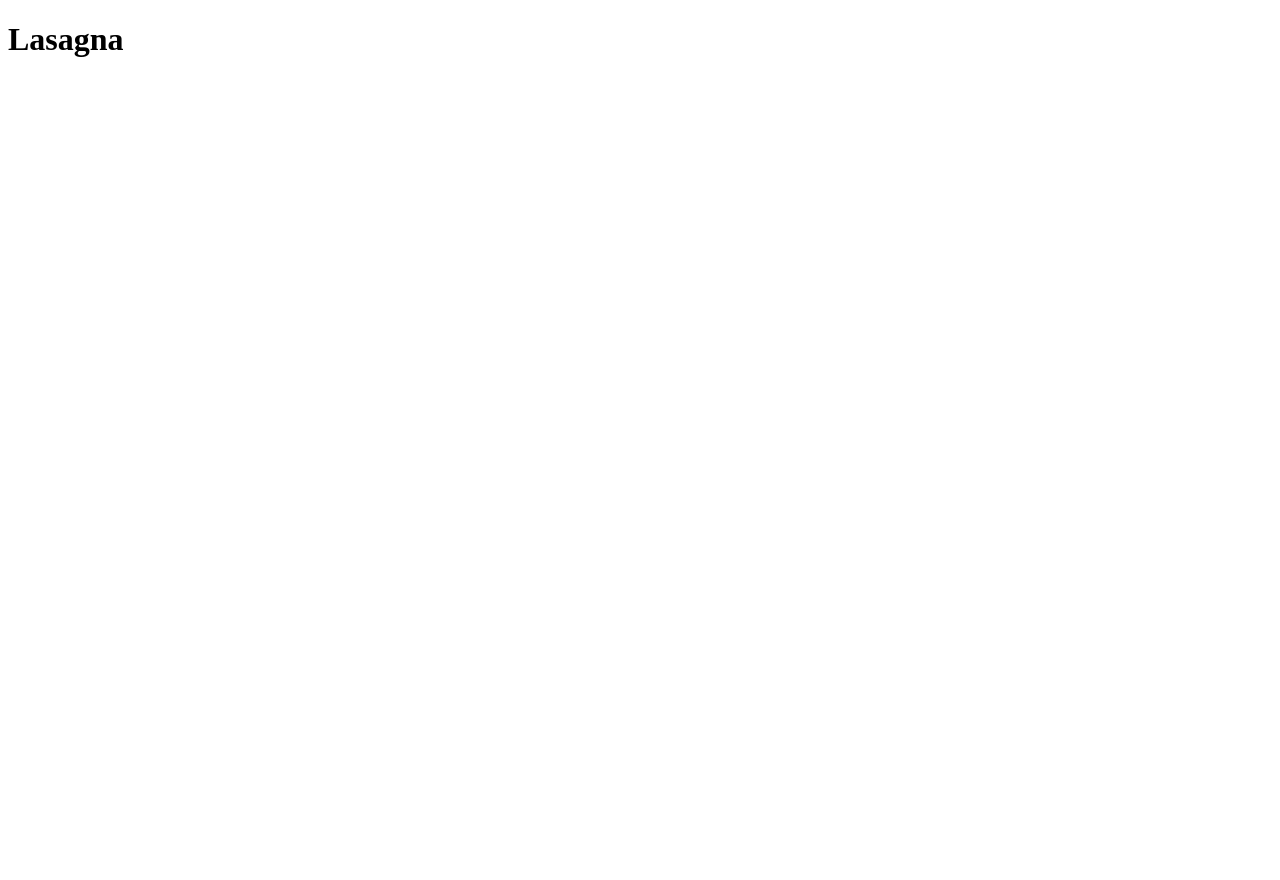
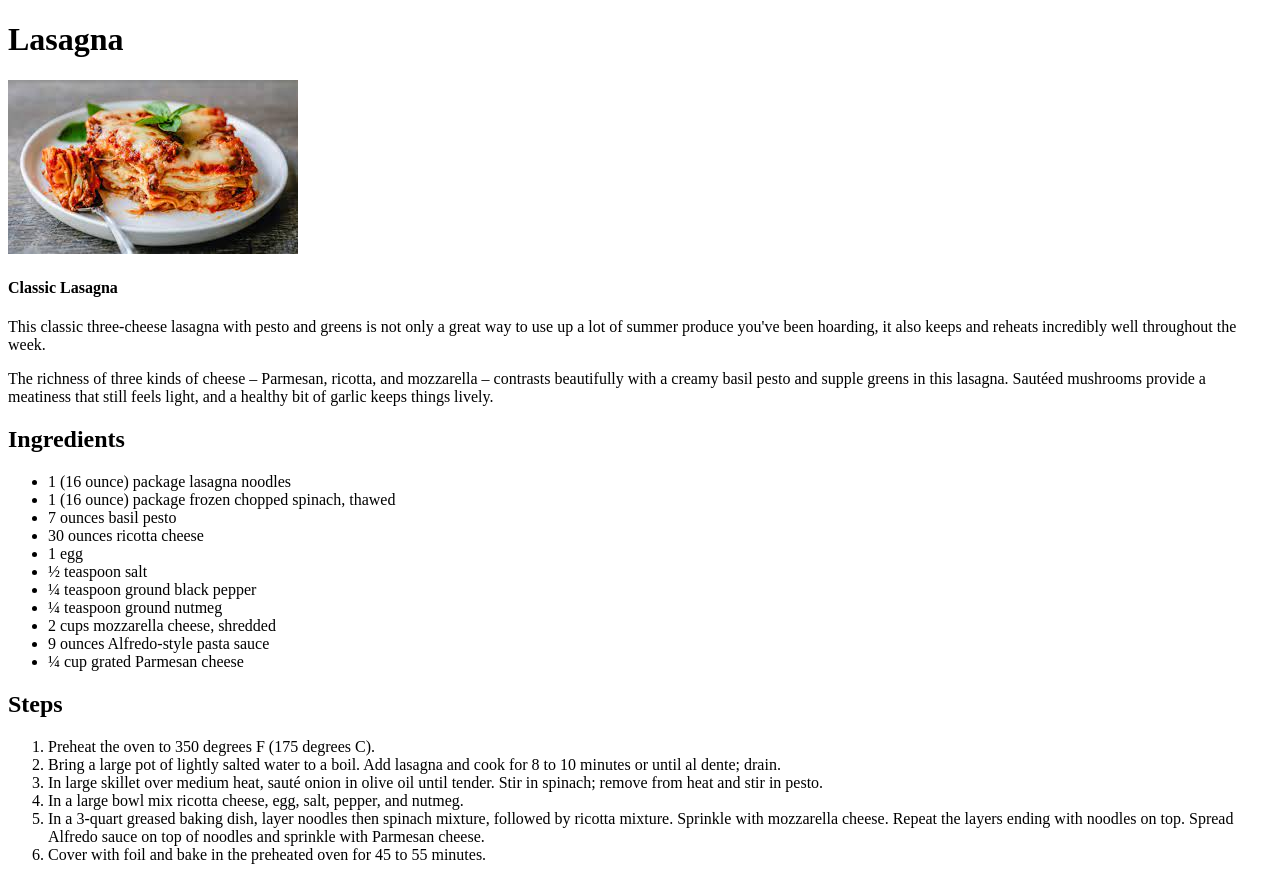
Before and after one commit to surajsinghgill/odin-recipes, a plain HTML site: page recipes/lasagna.html in a window 1280 px wide. Before the commit the page ends 800 px from the top, so only its background shows below. Drawn offline with Linux system fonts and the light colour scheme.

Commit message:
Add recipe content to lasagna.html file
Add image, description, ingredients and steps to create lasagna.

```diff
--- a/recipes/lasagna.html
+++ b/recipes/lasagna.html
@@ -8,5 +8,34 @@
     </head>
     <body>
         <h1>Lasagna</h1>
+        <img src="../images/lasagna.jpeg" alt="lasagna" />
+        <h4>Classic Lasagna</h4>
+        <p>This classic three-cheese lasagna with pesto and greens is not only a great way to use up a lot of summer produce you've been hoarding, it also keeps and reheats incredibly well throughout the week.</p>
+        <p>The richness of three kinds of cheese – Parmesan, ricotta, and mozzarella – contrasts beautifully with a creamy basil pesto and supple greens in this lasagna. Sautéed mushrooms provide a meatiness that still feels light, and a healthy bit of garlic keeps things lively.</p>
+        <h2>Ingredients</h2>
+        <ul>
+            <li>1 (16 ounce) package lasagna noodles</li>
+            <li>1 (16 ounce) package frozen chopped spinach, thawed</li>
+            <li>7 ounces basil pesto</li>
+            <li>30 ounces ricotta cheese</li>
+            <li>1 egg</li>
+            <li>½ teaspoon salt</li>
+            <li>¼ teaspoon ground black pepper</li>
+            <li>¼ teaspoon ground nutmeg</li>
+            <li>2 cups mozzarella cheese, shredded</li>
+            <li>9 ounces Alfredo-style pasta sauce</li>
+            <li>¼ cup grated Parmesan cheese</li>
+        </ul>
+        <h2>Steps</h2>
+        <ol>
+            <li>Preheat the oven to 350 degrees F (175 degrees C).</li>
+            <li>Bring a large pot of lightly salted water to a boil. Add lasagna and cook for 8 to 10 minutes or until al dente; drain.</li>
+            <li>In large skillet over medium heat, sauté onion in olive oil until tender. Stir in spinach; remove from heat and stir in pesto.</li>
+            <li>In a large bowl mix ricotta cheese, egg, salt, pepper, and nutmeg.</li>
+            <li>In a 3-quart greased baking dish, layer noodles then spinach mixture, followed by ricotta mixture. Sprinkle with mozzarella cheese. Repeat the layers ending with noodles on top. Spread Alfredo sauce on top of noodles and sprinkle with Parmesan cheese.
+
+            </li>
+            <li>Cover with foil and bake in the preheated oven for 45 to 55 minutes.</li>
+        </ol>
     </body>
 </html>
```
Also changed, not shown: images/lasagna.jpeg (added).
